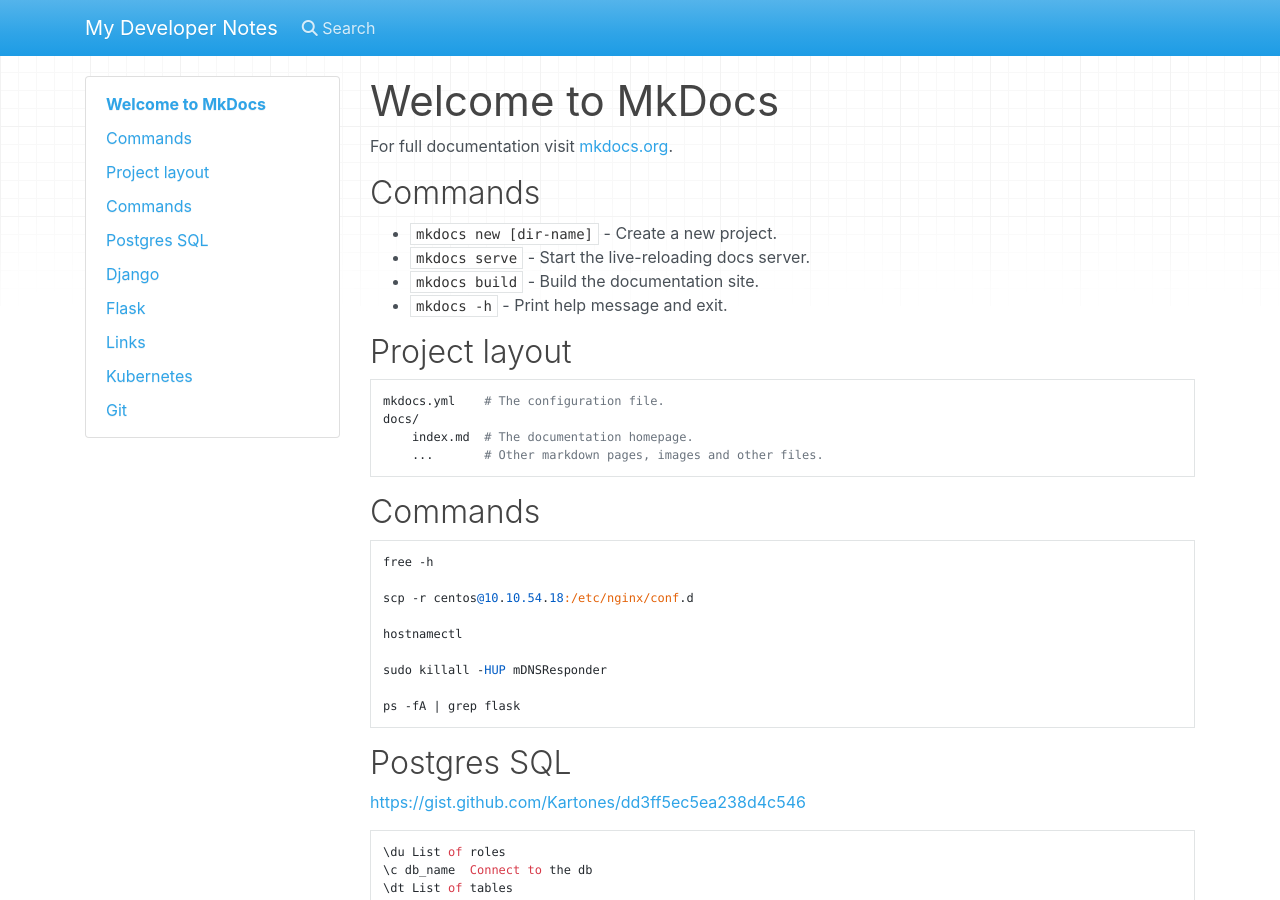
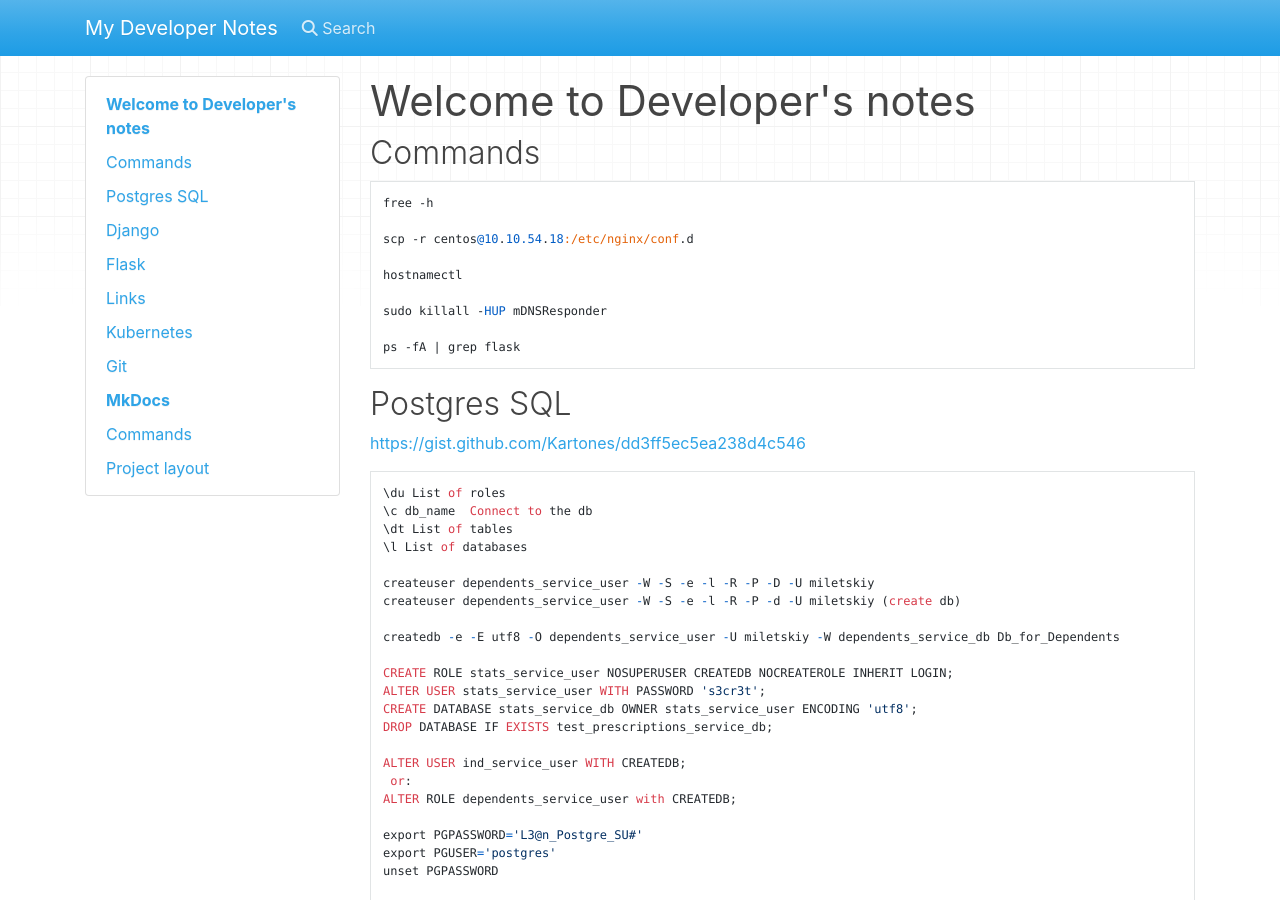
Before and after one commit to miletskiy/dev-notes, an MkDocs documentation site: the page built from docs/index.md, in a window 1280 px wide and 900 px high. Built offline with MkDocs 1.6.1, drawn with Linux system fonts in a browser that asks for light colours; nearby versions of some CDN libraries; some of the changed text lies outside the part shown.

Commit message:
Update notes

```diff
--- a/docs/index.md
+++ b/docs/index.md
@@ -1,20 +1,4 @@
-# Welcome to MkDocs
-
-For full documentation visit [mkdocs.org](https://www.mkdocs.org).
-
-## Commands
-
-* `mkdocs new [dir-name]` - Create a new project.
-* `mkdocs serve` - Start the live-reloading docs server.
-* `mkdocs build` - Build the documentation site.
-* `mkdocs -h` - Print help message and exit.
-
-## Project layout
-
-    mkdocs.yml    # The configuration file.
-    docs/
-        index.md  # The documentation homepage.
-        ...       # Other markdown pages, images and other files.
+# Welcome to Developer's notes
 
 ## Commands
     free -h
```
Also changed, not shown: other parts of docs/index.md (+18 -0 lines), docs/index.html (+31 -25 lines), docs/search/search_index.json (+1 -1 lines), 1 other file.
